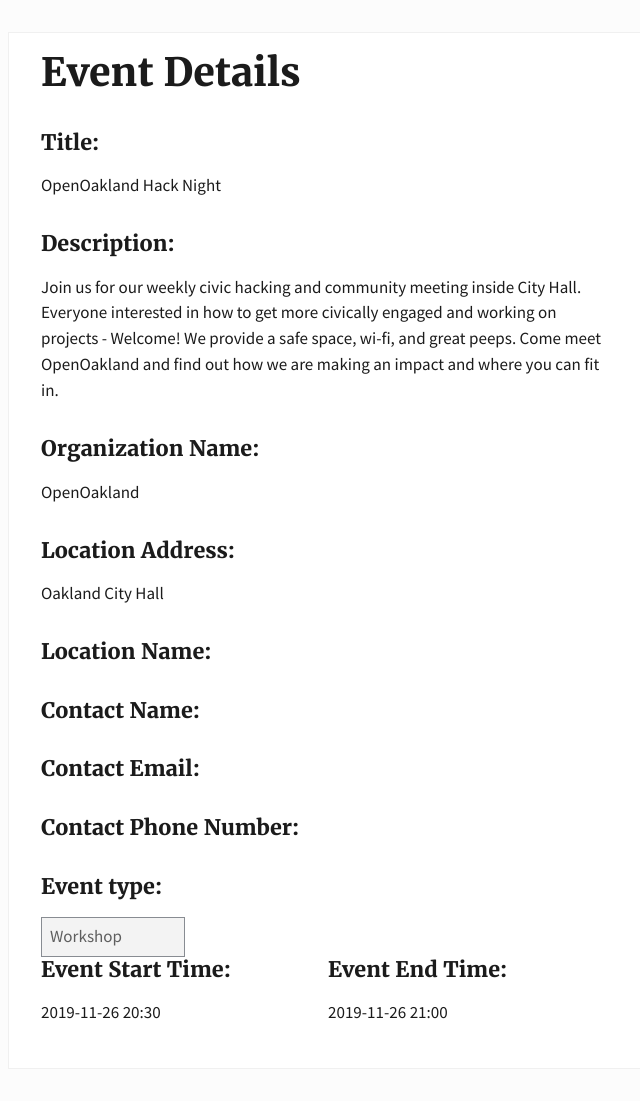
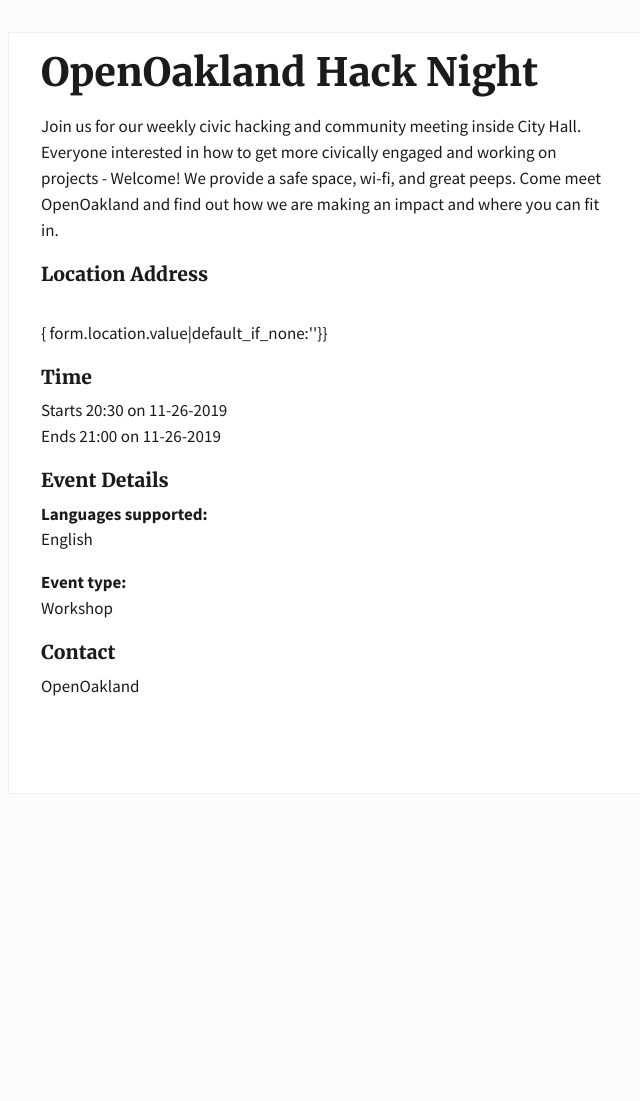
Before and after one commit to openoakland/dos-census-events, a Django app: page /event/1/details/ in a window 1280 px wide. Shown: the part 166-1267 px from the top of the page, without its empty margins (184-824 px from the left). After the commit the page ends 862 px from the top, so only its background shows below. Run offline with Django 3.2, Linux system fonts and the light colour scheme; data comes from the database, SQL or seed files in the repository; some libraries are stand-ins or nearby versions.

Commit message:
Updated field order and styling

```diff
--- a/census/templates/census/event_detail.html
+++ b/census/templates/census/event_detail.html
@@ -7,6 +7,13 @@
 <script type="text/javascript" src="{% url 'javascript-catalog' %}"></script>
 
 <style>
+.usa-prose>h2 {
+  font-size: 1.2rem;
+  margin-top: 1em;
+}
+.usa-prose>h2+p, p.event-details-custom + p.event-details-custom {
+    margin-top: 0.5em;
+}
 .usa-checkbox__input:disabled+.usa-checkbox__label {
     color: #000000;
 }
@@ -22,15 +29,9 @@
             <h1>This Event is Private</h1>
             {% else %}
                 <div class="usa-prose">
-                    {% if request.path == "/submit/" %}
-                    <h1>New Event</h1>
-                    {% elif "/update/" in request.path  %}
-                    <h1>Edit Event</h1>
-                    {% else %}
-                    <h1>Event Details</h1>
-                    {% endif %}
+                    <h1>{{ form.title.value|default_if_none:'' }}</h1>
                     {% csrf_token %}
-                    {{ form.media }}
+                    {{form.media}}
 
                     {% include 'includes/_form_errors.html' %}
                     {% if message %}
@@ -41,57 +42,27 @@
                           </div>
                       </div>
                     {% endif %}
-                      <h3>{{form.title.label}}:</h3>
-                      <p>{{ form.title.value|default_if_none:'' }}</p>
-
-                      <h3>{{ form.description.label }}:</h3>
                       <p>{{form.description.value|default_if_none:''}}</p>
 
-                      <h3>{{form.organization_name.label}}:</h3>
-                      <p>{{form.organization_name.value|default_if_none:''}}</p>
+                      <h2>{{form.location.label}}</h2>
+                      <p>{{form.site_name.value|default_if_none:''}}<br>
+                      { form.location.value|default_if_none:''}}</p>
 
-                      <h3>{{form.location.label}}:</h3>
-                      <p>{{form.location.value|default_if_none:''}}</p>
+                      <h2>Time</h2>
+                      <p>Starts {{form.start_datetime.value| date:'H:i'}} on {{form.start_datetime.value| date:'m-d-Y'}}<br> Ends {{form.end_datetime.value| date:'H:i'}} on {{form.end_datetime.value| date:'m-d-Y'}}</p>
 
-                      <h3>{{form.site_name.label}}<!--(optional)-->:</h3>
-                      <p>{{form.site_name.value|default_if_none:''}}</p>
+                      <h2>Event Details</h2>
+                      <p><strong>Languages supported:</strong><br>
+                      {{form.languages.value|default_if_none:''}}</p>
+                      <p><strong>{{form.fields.event_type.label}}:</strong><br>
+                      {{form.event_type.value|default_if_none:''}}</p>
 
+                      <h2>Contact</h2>
+                      <p>{{form.organization_name.value|default_if_none:''}}<br>
+                      {{form.contact_name.value|default_if_none:''}}<br>
+                      {{form.contact_email.value|default_if_none:''}}<br>
+                      {{form.contact_phone.value|default_if_none:''}}</p>
 
-                      <h3>{{form.contact_name.label}}<!--(optional)-->:</h3>
-                      <p>{{form.contact_name.value|default_if_none:''}}</p>
-
-                      <h3>{{form.contact_email.label}}<!--(optional)-->:</h3>
-                      <p>{{form.contact_email.value|default_if_none:''}}</p>
-
-                      <h3>{{form.contact_phone.label}}<!--(optional)-->:</h3>
-                      <p>{{form.contact_phone.value|default_if_none:''}}</p>
-
-                      <h3>{{form.fields.event_type.label}}:</h3>
-                      <select
-                        disabled=""
-                        name="{{form.event_type.name}}"
-                        class="usa-input desktop:grid-col-3 grid-col-6"
-                        required=""
-                        id="{{form.event_type.id_for_label}}">
-                          {% for value, display in form.fields.event_type.choices %}
-                          <option value="{{ value }}" {% if form.event_type.value == value %}selected{% endif %}>{{ display }}</option>
-                          {% endfor %}
-                      </select>
-
-                    <div class="checkbox-wrapper grid-row">
-                        {% for value, name in form.languages.field.choices %}
-                        {% endfor %}
-                    </div>
-                    <div class="grid-row">
-                      <div class="desktop:grid-col-6 usa-prose">
-                          <h3>{{form.start_datetime.label}}:</h3>
-                          <p>{{form.start_datetime.value| date:'Y-m-d H:i'}}</p>
-                      </div>
-                      <div class="desktop:grid-col-6 usa-prose">
-                          <h3>{{form.end_datetime.label}}:</h3>
-                          <p>{{form.end_datetime.value| date:'Y-m-d H:i'}}</p>
-                      </div>
-                    </div>
                     {% if enable_recurrence %}
                     <span class="usa-hint line-height-body-1 font-body-2xs">{{ form.recurrences.help_text }}</span>
                     <div class="grid-row">
@@ -121,7 +92,7 @@
                     </div>
                     {% endif %}
 
-                    </br>
+                    <br>
                 </div>
             {% endif %}
             </div>
```
